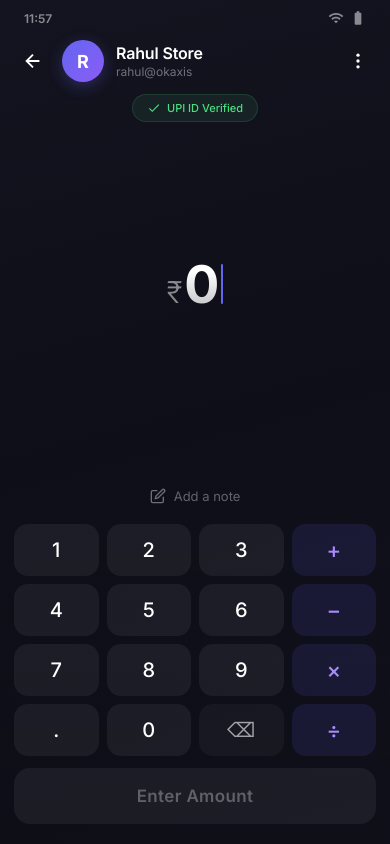
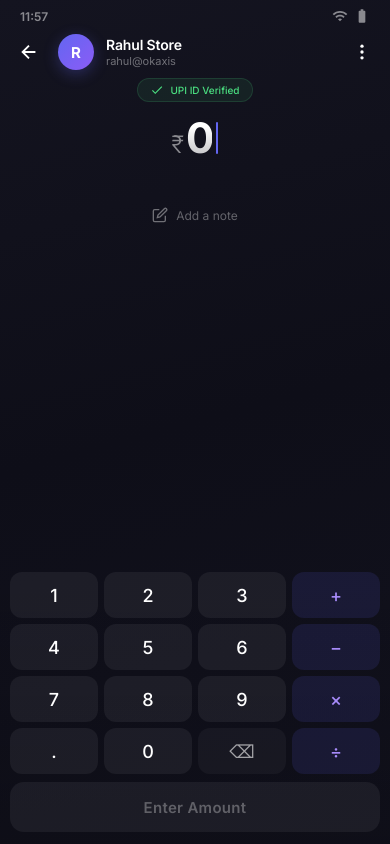
Before and after one commit to hafztories/Smart-Amount-Input-, a plain HTML site: page index.html in a window 390 px wide. Drawn offline with Linux system fonts and the light colour scheme.

Commit message:
fix: pay button hidden on mobile — responsive layout with dvh and compact sizing

```diff
--- a/style.css
+++ b/style.css
@@ -453,11 +453,117 @@ body::after {
 
 /* ========== Responsive ========== */
 @media (max-width: 420px) {
+  body {
+    align-items: stretch;
+    overflow: hidden;
+  }
+
   .phone {
     width: 100vw;
     height: 100vh;
+    height: 100dvh; /* dynamic viewport height — accounts for mobile browser chrome */
     border-radius: 0;
     border: none;
     box-shadow: none;
+    overflow: hidden;
+  }
+
+  /* Tighten the top section */
+  .status-bar {
+    padding: 8px 20px 4px;
+  }
+
+  .header {
+    padding: 6px 12px 8px;
+  }
+
+  .avatar {
+    width: 36px;
+    height: 36px;
+    font-size: 15px;
+  }
+
+  .profile-name {
+    font-size: 14px;
+  }
+
+  .profile-upi {
+    font-size: 11px;
+  }
+
+  .verified-badge {
+    padding: 4px 12px;
+    font-size: 10px;
+  }
+
+  /* Amount section — don't let it grow unboundedly */
+  .amount-section {
+    flex: 0 1 auto;
+    min-height: 90px;
+    padding: 10px 16px;
+  }
+
+  .amount-value {
+    font-size: 42px;
+  }
+
+  .currency {
+    font-size: 24px;
+  }
+
+  .cursor-blink {
+    height: 32px;
+  }
+
+  .expression-preview {
+    font-size: 12px;
+    margin-top: 6px;
+  }
+
+  /* Note */
+  .note-section {
+    padding: 8px;
+    font-size: 12px;
+  }
+
+  /* Keypad — smaller keys so pay button always fits */
+  .keypad-container {
+    padding: 6px 10px 12px;
+    margin-top: auto;
+  }
+
+  .keypad {
+    gap: 6px;
+    margin-bottom: 8px;
+  }
+
+  .key {
+    height: 46px;
+    font-size: 18px;
+    border-radius: 12px;
+  }
+
+  /* Pay button always visible */
+  .pay-btn {
+    height: 50px;
+    font-size: 15px;
+    border-radius: 14px;
   }
 }
+
+/* Extra small screens (iPhone SE, Galaxy A-series) */
+@media (max-width: 380px) {
+  .key {
+    height: 42px;
+    font-size: 16px;
+  }
+
+  .pay-btn {
+    height: 46px;
+    font-size: 14px;
+  }
+
+  .amount-value {
+    font-size: 36px;
+  }
+}
```
